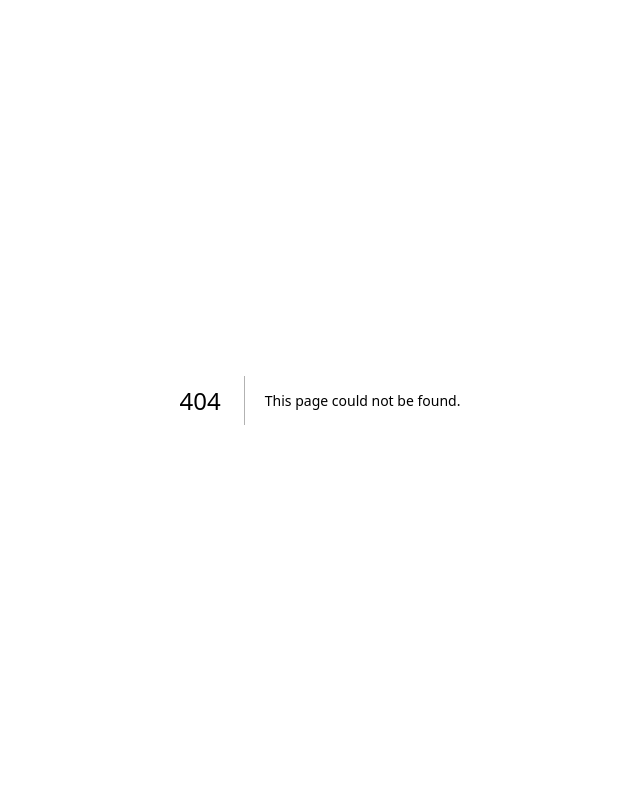
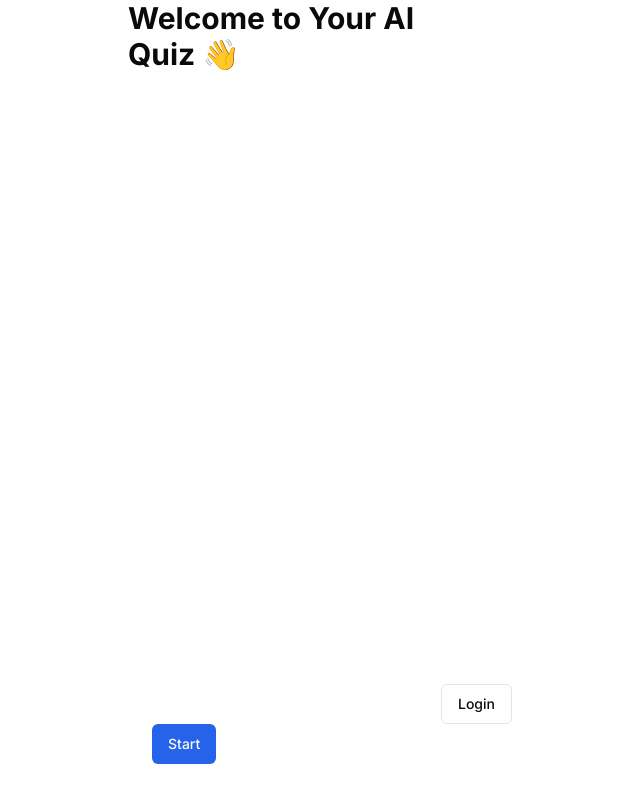
Before and after one commit to dchen024/quizify, a Next.js app: page /quizz in a window 1280 px wide. Before the commit this address had no page. Shown: the whole page, without its empty margins (320-960 px from the left). Built offline with nearby package versions, Linux system fonts and the light colour scheme; no server answers.

Commit message:
Quiz Grid

```diff
--- a/app/layout.tsx
+++ b/app/layout.tsx
@@ -17,7 +17,7 @@ export default function RootLayout({
 }>) {
   return (
     <html lang="en">
-      <body className={"dark"}>{children}</body>
+      <body className={cn("bg-background", inter.className )}>{children}</body>
     </html>
   );
 }
--- /dev/null
+++ b/app/quizz/layout.tsx
@@ -0,0 +1,9 @@
+export default function Layout({children}: {
+    children: React.ReactNode
+}) {
+    return (
+        <div className="flex flex-col flex-1 max-w-96 w-full m-auto h-screen gap-6">
+            {children}
+        </div>
+    )
+}
--- /dev/null
+++ b/app/quizz/page.tsx
@@ -0,0 +1,37 @@
+'use client';
+import LoginButton from "@/components/LoginLogoutButton";
+import Image from "next/image";
+import { Button } from "@/components/ui/button"
+import { useState } from "react";
+
+export default function Home() {
+  const [started, setStarted] = useState(false);
+
+  const handleNext = () => {
+    setStarted(true);
+  }
+  return (
+    <div className="flex flex-col flex-1">
+    <main className="flex justify-center flex-1">
+        {!started? <h1 className="text-3xl font-bold">Welcome to Your AI Quiz 👋</h1> :
+        <div>
+            <h2 className="text-3xl font-bold">How well do you know NEXT JS?</h2>
+            <div className="grid grid-cols-1 gap-6 m-6">
+                <Button>Beginner</Button>
+                <Button>Intermediate</Button>
+                <Button>Advanced</Button>
+                <Button>Expert</Button>
+            </div>
+        </div>
+        }
+        <div className="fixed bottom-0 left-0 flex h-48 w-full items-end justify-center bg-gradient-to-t from-white via-white dark:from-black dark:via-black lg:static lg:size-auto lg:bg-none">
+          <LoginButton />
+        </div>
+    </main>
+      <footer className="footer pb-9 px-6 relative mb-0">
+        <Button onClick={handleNext}>{!started ? 'Start' : 'Next'}</Button>
+      </footer>
+      </div>
+
+  );
+}
--- a/components/ui/button.tsx
+++ b/components/ui/button.tsx
@@ -9,7 +9,7 @@ const buttonVariants = cva(
   {
     variants: {
       variant: {
-        default: "bg-primary text-primary-foreground hover:bg-primary/90",
+        default: "bg-blue-600 text-primary-foreground hover:bg-blue-700",
         destructive:
           "bg-destructive text-destructive-foreground hover:bg-destructive/90",
         outline:
```
